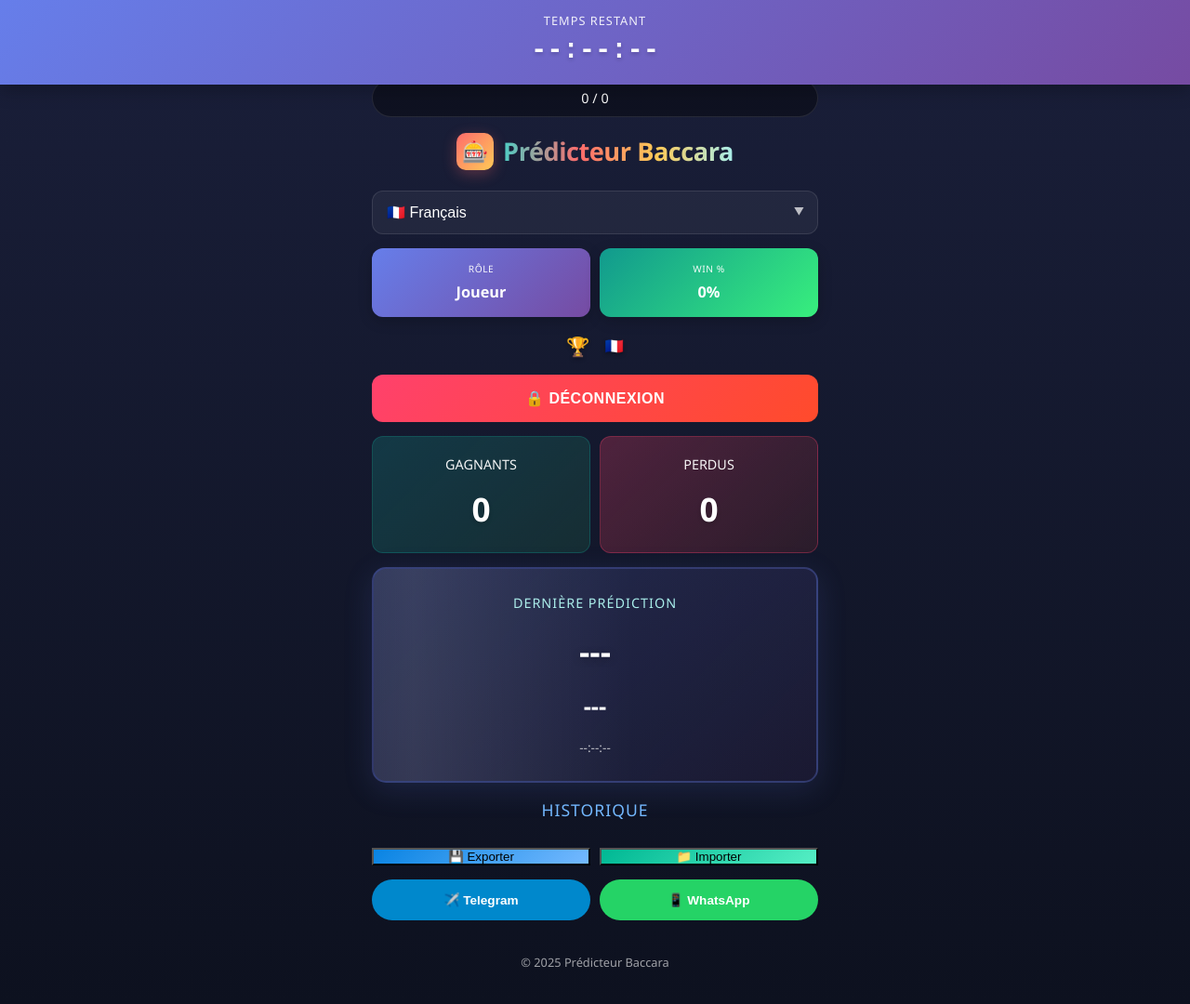
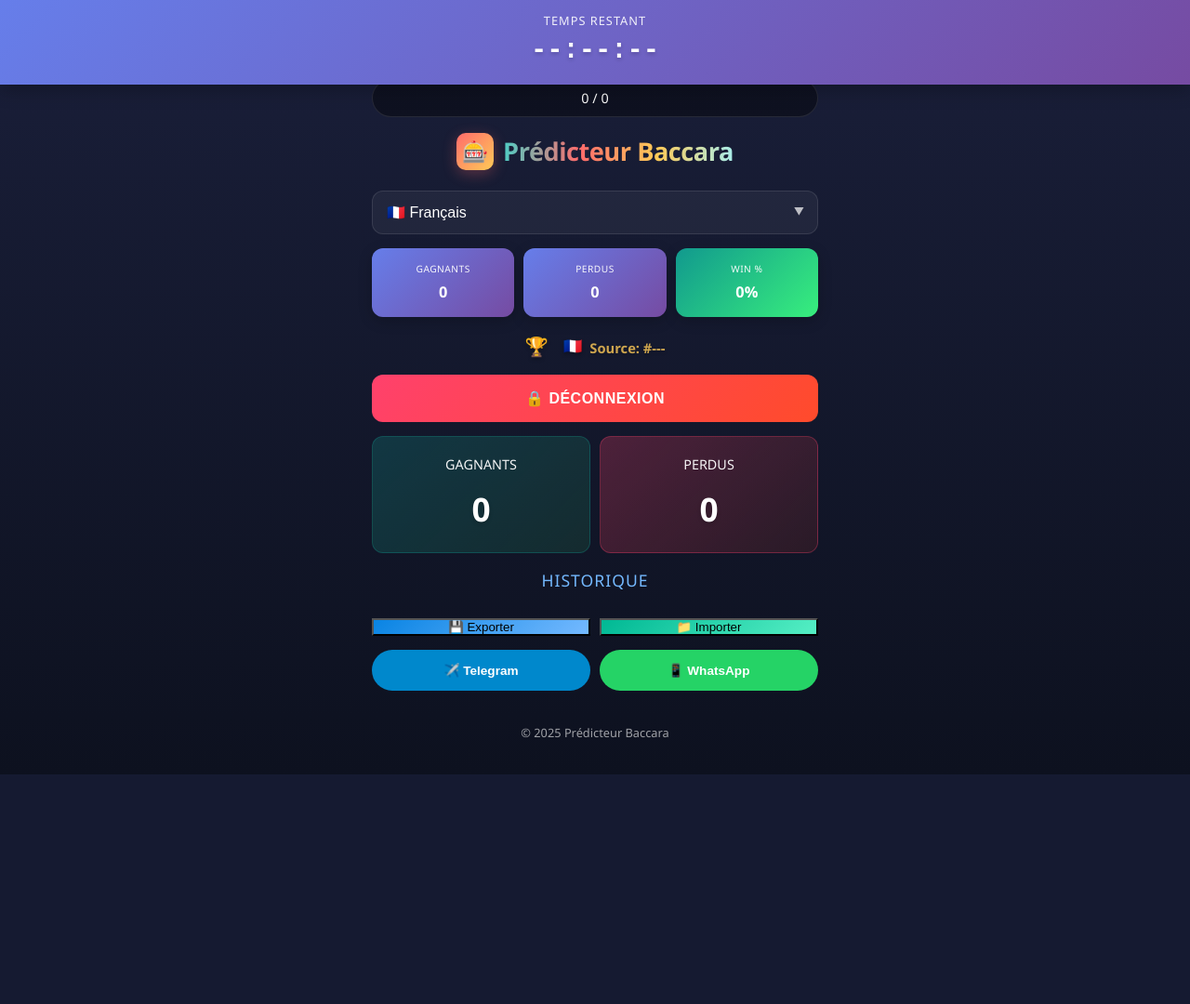
Before and after one commit to appolinair2355/Pr-diction-par-application-Android-16-f-vrier-2026, a Python web app: template templates/index.html in a window 1280 px wide. Shown: the whole page at 93% size. After the commit the page ends 833 px from the top, so only its background shows below. Run offline with Jinja, Linux system fonts and the light colour scheme; the template is opened without the code that fills it, so the values that code supplies are empty.

Commit message:
Add files via upload

```diff
--- a/templates/index.html
+++ b/templates/index.html
@@ -43,8 +43,12 @@
         <!-- Info bar -->
         <div class="info-bar">
             <div class="info-box role">
-                <div class="label" data-translate="role">Rôle</div>
-                <div class="value" data-translate="player">Joueur</div>
+                <div class="label">Gagnants</div>
+                <div class="value" id="topWonCount">0</div>
+            </div>
+            <div class="info-box role">
+                <div class="label">Perdus</div>
+                <div class="value" id="topLostCount">0</div>
             </div>
             <div class="info-box win-rate">
                 <div class="label" data-translate="win_rate">Win %</div>
@@ -57,6 +61,9 @@
             <span class="trophy">🏆</span>
             <span id="userName">{{ user.first_name }}</span>
             <span class="flag" id="userFlag">🇫🇷</span>
+            <div style="font-size: 0.8em; margin-top: 5px; opacity: 0.8;">
+                Source: <span id="sourceGameNumber">#---</span>
+            </div>
         </div>
 
         <!-- Déconnexion -->
@@ -77,12 +84,15 @@
         </div>
 
         <!-- Prédiction Active (dernière envoyée) -->
-        <div class="active-prediction" id="activePrediction">
-            <div class="pred-title" data-translate="last_prediction">DERNIÈRE PRÉDICTION</div>
-            <div class="pred-number" id="predNumber">---</div>
-            <div class="pred-suit" id="predSuit">---</div>
-            <div class="pred-rattrapage" id="predRattrapage"></div>
-            <div class="pred-time" id="predTime">--:--:--</div>
+        <div class="active-prediction" id="activePrediction" style="display: none;">
+            <div class="pred-title" data-translate="prediction">PRÉDICTION</div>
+            <div id="predictionContent" style="text-align: left; padding: 15px; background: rgba(0,0,0,0.2); border-radius: 8px; margin-top: 10px; font-family: monospace; line-height: 1.5;">
+                🎰 PRÉDICTION <span id="predNumber">#---</span><br>
+                🎯 Couleur: <span id="predSuit">---</span><br>
+                ⏳ Statut: <span id="predStatus">EN ATTENTE DU RÉSULTAT...</span>
+            </div>
+            <div class="pred-rattrapage" id="predRattrapage" style="display: none;"></div>
+            <div class="pred-time" id="predTime" style="margin-top: 10px; font-size: 0.8em; opacity: 0.6;">--:--:--</div>
         </div>
 
         <!-- Historique -->
@@ -138,7 +148,8 @@
     <script src="/static/js/app.js"></script>
     <script>
         // Init
-        const currentUser = {
+        // currentUser est déjà déclaré dans app.js, on ne fait que le peupler
+        currentUser = {
             first_name: '{{ user.first_name }}',
             last_name: '{{ user.last_name }}',
             email: '{{ user.email }}',
```
Also changed, not shown: templates/admin_login.html (added, +55 -0 lines), templates/expired.html (added, +35 -0 lines).
